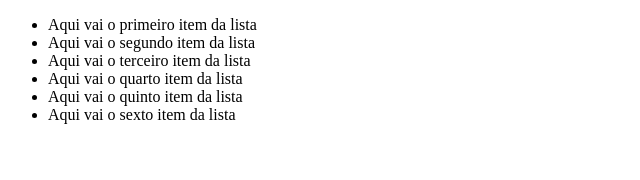
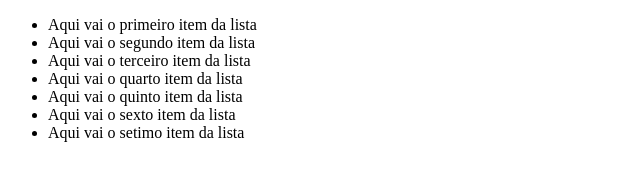
Before and after one commit to ThomasCetec/alura-git, a plain HTML site: page index.html in a window 1280 px wide. Shown: the whole page, without its empty margins (0-640 px from the left). Drawn offline with Linux system fonts and the light colour scheme.

Commit message:
Adicionando mais um item a lista

```diff
--- a/index.html
+++ b/index.html
@@ -14,6 +14,7 @@
         <li>Aqui vai o quarto item da lista</li>
         <li>Aqui vai o quinto item da lista</li>
         <li>Aqui vai o sexto item da lista</li>
+        <li>Aqui vai o setimo item da lista</li>
     </ul>
 </body>
 </html>
```
